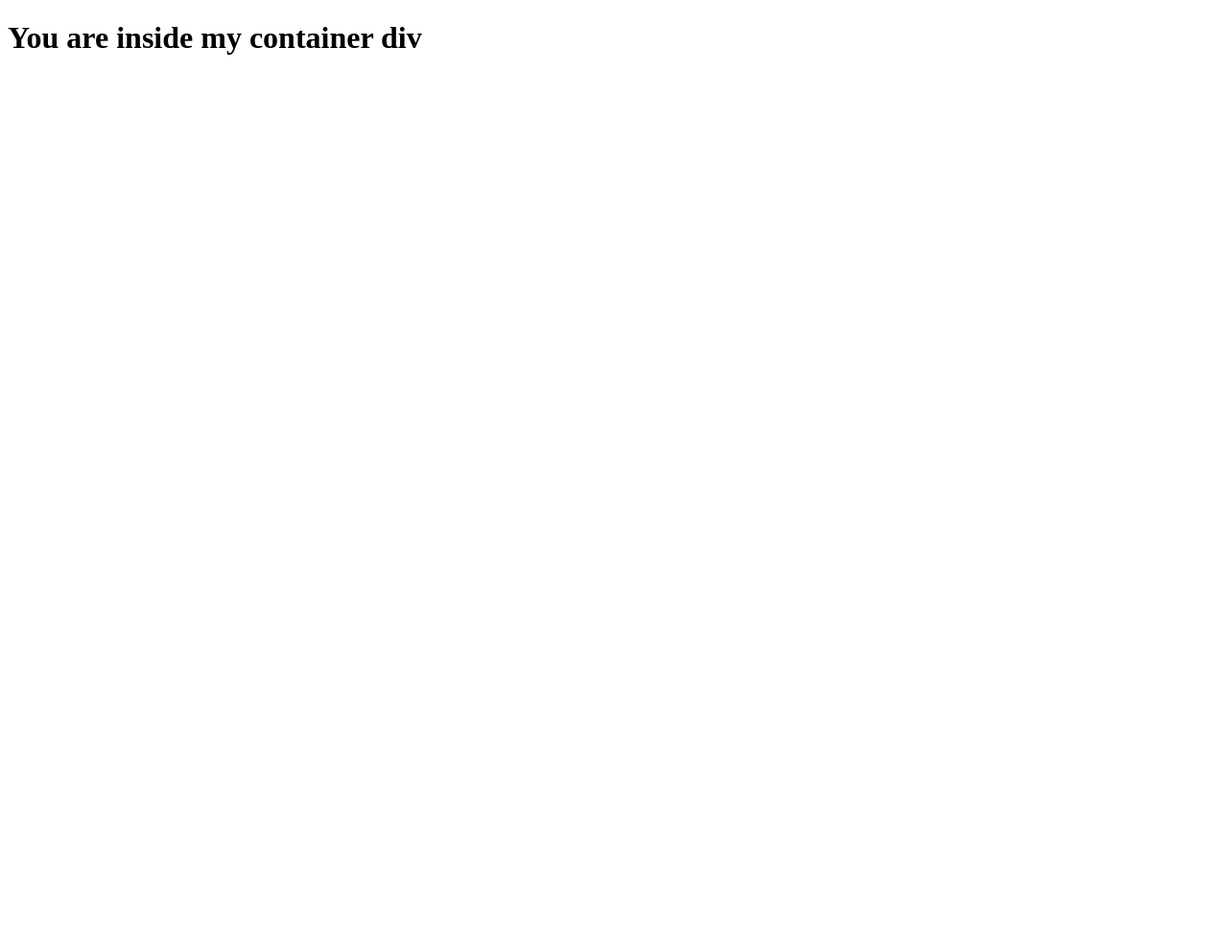
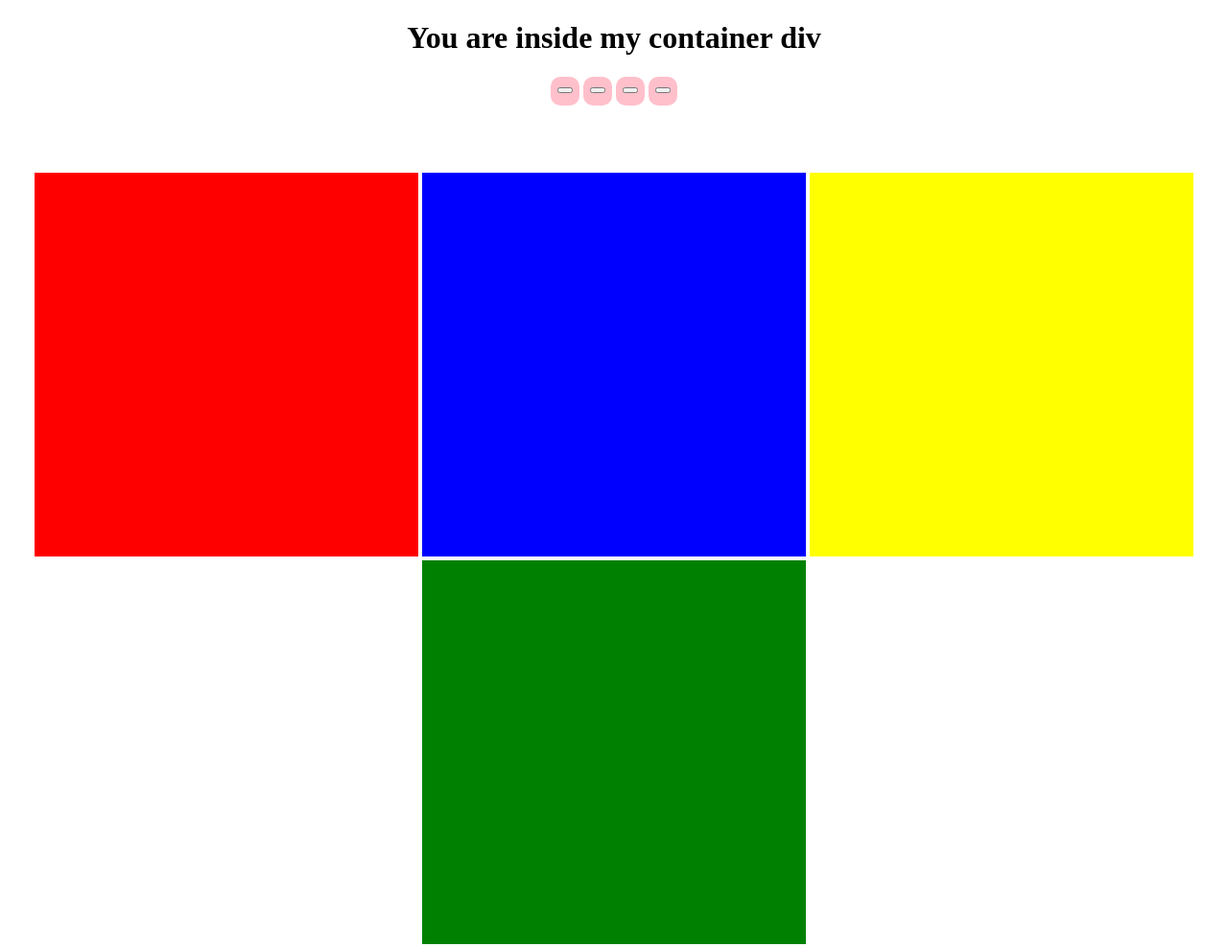
Before and after one commit to Joojoobee87/newgitpod, a plain HTML site: page index.html in a window 1280 px wide. Shown: the whole page at 96% size. Before the commit the page ends 800 px from the top, so only its background shows below. Drawn offline with nearby package versions, Linux system fonts and the light colour scheme.

Commit message:
added some coloured div boxes and a filter section to trial some jquery code for filtering

```diff
--- a/index.html
+++ b/index.html
@@ -7,8 +7,8 @@
 	<meta http-equiv="X-UA-Compatible" content="ie=edge">
 	<link rel="stylesheet" href="style.css">
 	<script src="javascript.js"></script>
-    <script src="jquery-3.4.1.js"></script>
-    <script src="jquery.js"></script>
+	<script src="jquery-3.4.1.js"></script>
+	<script src="jquery.js"></script>
 	<title>My Test Site</title>
 </head>
 
@@ -17,6 +17,21 @@
 	<div class="section">
 		<div class=container>
 			<h1>You are inside my container div</h1>
+			<div class="filter-box">
+				<div class="filter red-filter"><button class="button"></button></div>
+				<div class="filter blue-filter"><button class="button"></button></div>
+				<div class="filter yellow-filter"><button class="button"></button></div>
+				<div class="filter green-filter"><button class="button"></button></div>
+			</div>
+			<div class="box red">
+			</div>
+			<div class="box blue">
+			</div>
+			<div class="box yellow">
+			</div>
+			<div class="box green">
+			</div>
+
 		</div>
 	</div>
 
--- a/style.css
+++ b/style.css
@@ -0,0 +1,43 @@
+.section {
+
+}
+
+.container {
+        text-align: center;
+}
+
+.filter-box {
+    width: 100%;
+    height: 100px;
+}
+
+.filter {
+    width: 30px;
+    height: 30px;
+    background-color: pink;
+    display: inline-block;
+    border-radius: 10px;
+}
+
+.box {
+    width: 400px;
+    height: 400px;
+    margin: 50px, 50px;
+    display: inline-block;
+}
+
+.red {
+    background-color: red;
+}
+
+.blue {
+    background-color: blue;
+}
+
+.yellow {
+    background-color: yellow;
+}
+
+.green {
+    background-color: green;
+}
```
